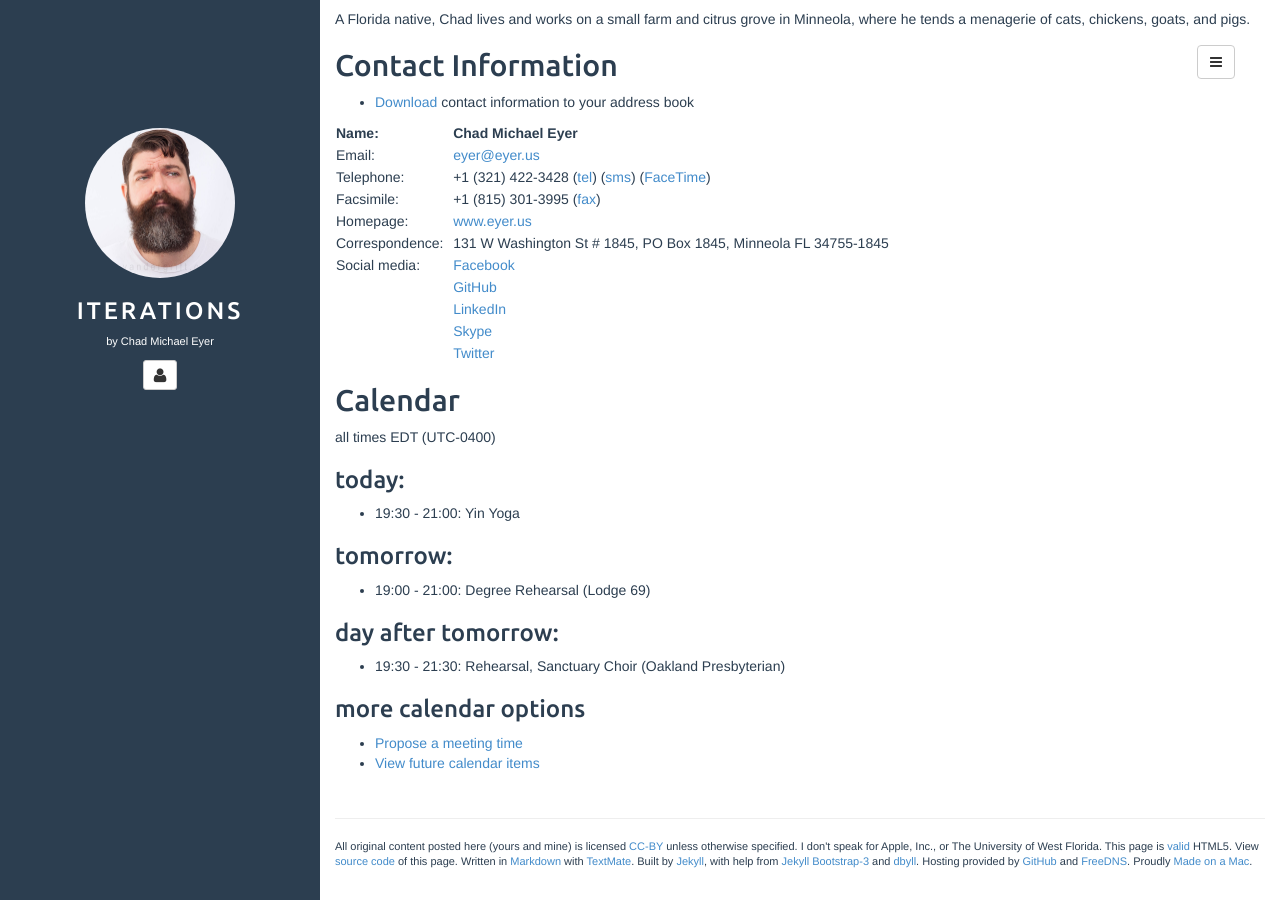
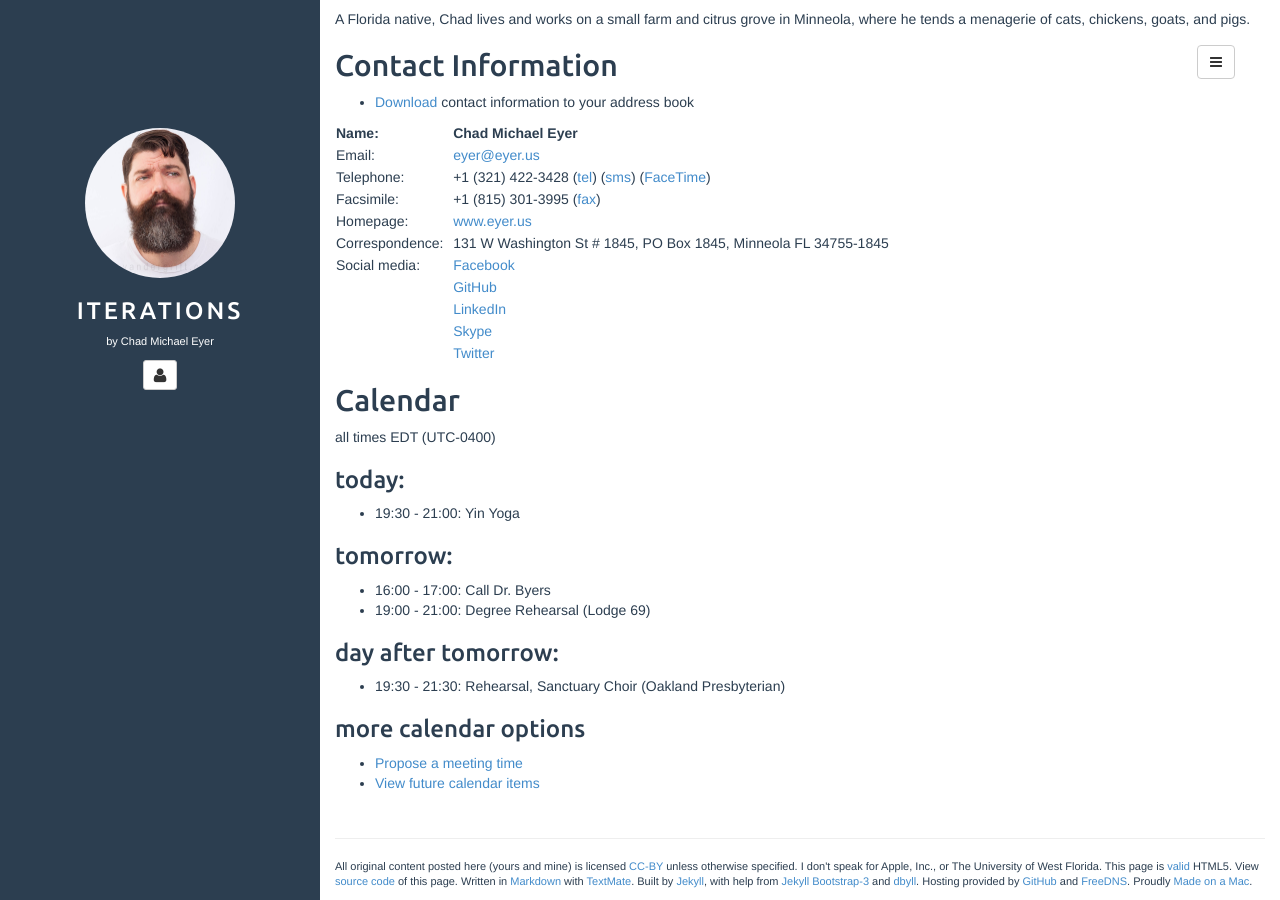
Before and after one commit to chadmichaeleyer/chadmichaeleyer.github.io, a Jekyll site: the page built from about.md, in a window 1280 px wide and 900 px high, scrolled down 1050 px. Built offline with Jekyll 4.4.1, drawn with Linux system fonts in a browser that asks for light colours.

Commit message:
calendar update

```diff
--- a/calendar-year.markdown
+++ b/calendar-year.markdown
@@ -6,6 +6,7 @@ all times EDT (UTC-0400)
 
 ### 2017-08-29 (Tue):
 
+* 16:00 - 17:00: Call Dr. Byers
 * 19:00 - 21:00: Degree Rehearsal (Lodge 69)
 
 ### 2017-08-30 (Wed):
--- a/calendar.markdown
+++ b/calendar.markdown
@@ -6,6 +6,7 @@ all times EDT (UTC-0400)
 
 ### tomorrow:
 
+* 16:00 - 17:00: Call Dr. Byers
 * 19:00 - 21:00: Degree Rehearsal (Lodge 69)
 
 ### day after tomorrow:
```
